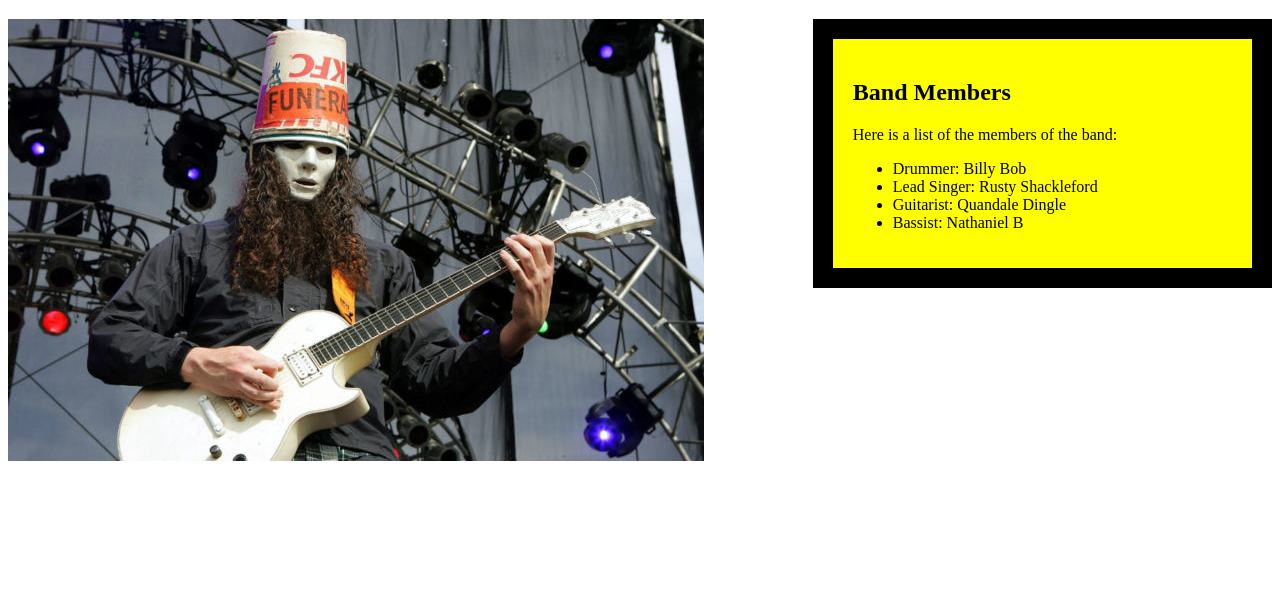
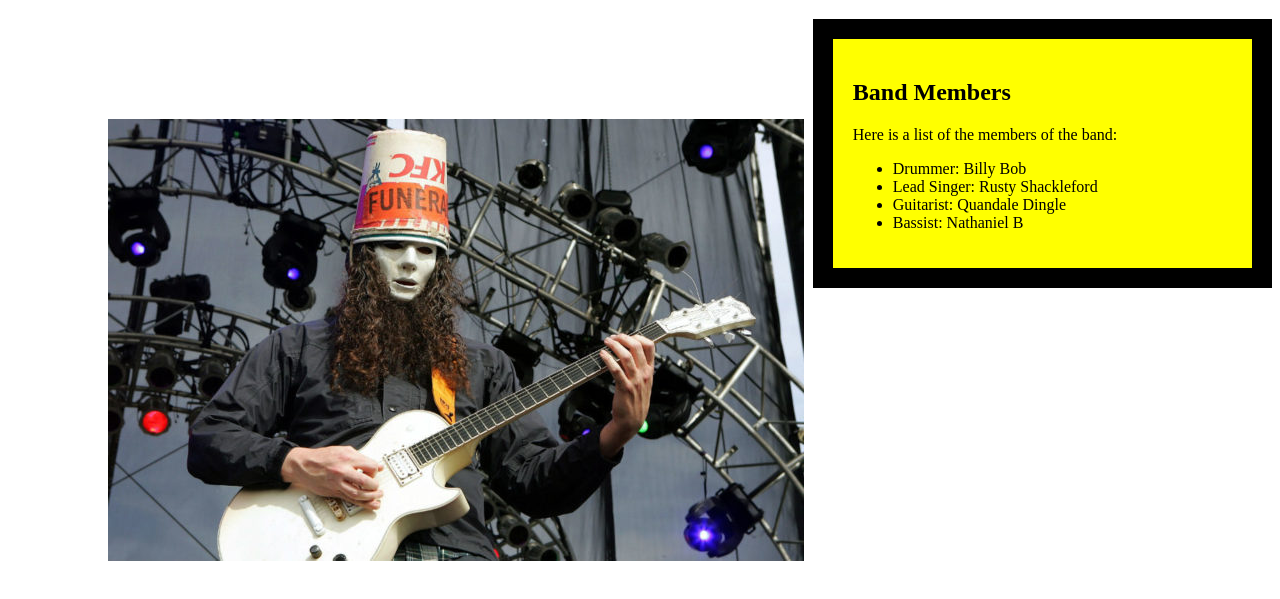
Before and after one commit to DaveMarchuk/favorite-band, a plain HTML site: page index.html in a window 1280 px wide. Shown: the part 61-660 px from the top of the page. Drawn offline with Linux system fonts and the light colour scheme.

Commit message:
Added padding and border width,margin to image.

```diff
--- a/css/styles.css
+++ b/css/styles.css
@@ -11,3 +11,9 @@
 img {
   float:  left;
 }
+
+.bucket  {
+  padding: 100px;
+  border-width: 10px;
+  margin-bottom: 10px;
+}
--- a/index.html
+++ b/index.html
@@ -17,6 +17,6 @@
       <li>Bassist: Nathaniel B</li>
     </ul>
   </div>
-  <img src="img/buckethead.jpg" alt="A photo of Quandale Dingle shredding some chords." type="text/css">
+  <div class="bucket"><img src="img/buckethead.jpg" alt="A photo of Quandale Dingle shredding some chords." type="text/css"></div>
 </body>
 </html>
```
